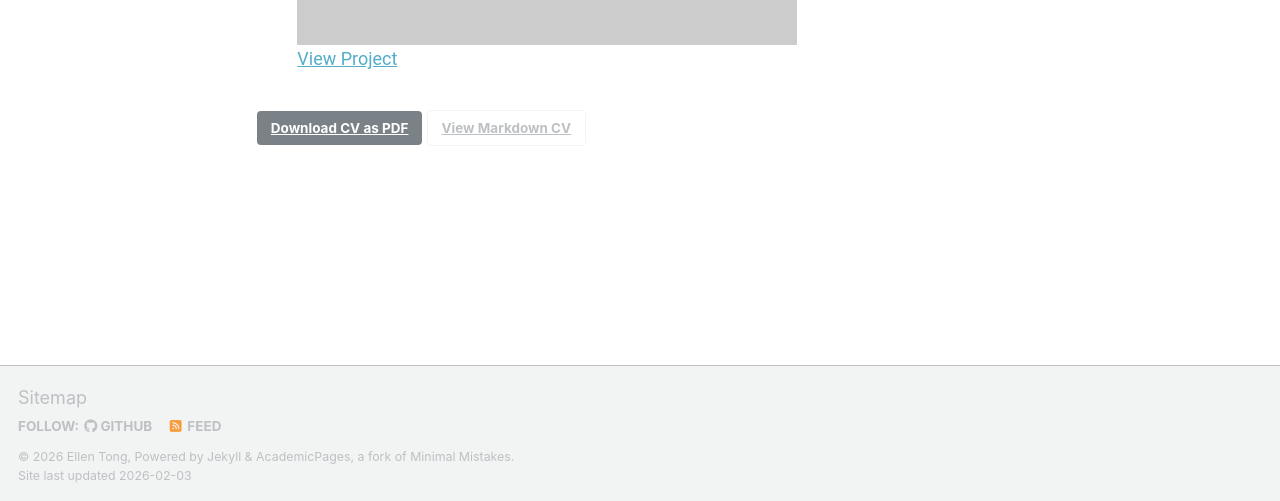
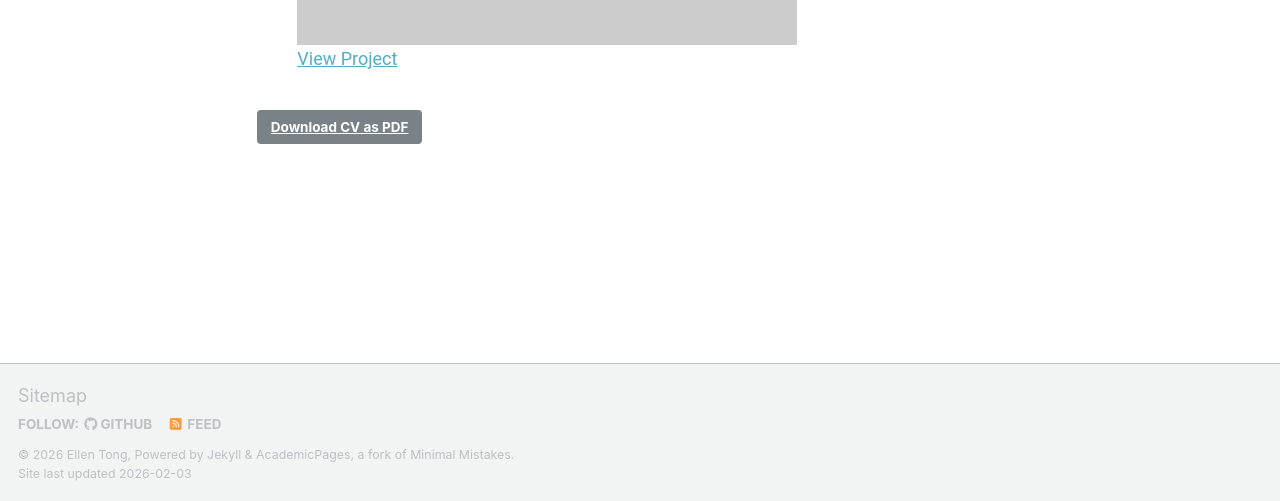
Before and after one commit to ellentong528/ellentong528.github.io, a Jekyll site: the page built from _pages/cv-json.md, in a window 1280 px wide and 900 px high, scrolled down 2580 px. Shown: the part 396-897 px from the top of the window. Built offline with Jekyll 4.4.1, drawn with Linux system fonts in a browser that asks for light colours; a script that is not in the unit is left out.

Commit message:
Update cv-json.md

```diff
--- a/_pages/cv-json.md
+++ b/_pages/cv-json.md
@@ -12,6 +12,5 @@ redirect_from:
 {% include cv-template.html %}
 
 <div class="cv-download-links">
-  <a href="{{ base_path }}/files/cv.pdf" class="btn btn--primary">Download CV as PDF</a>
-  <a href="{{ base_path }}" class="btn btn--inverse">View Markdown CV</a>
+  <a href="{.../files/Winter25 CV Template (Research).pdf" class="btn btn--primary">Download CV as PDF</a>
 </div>
```
